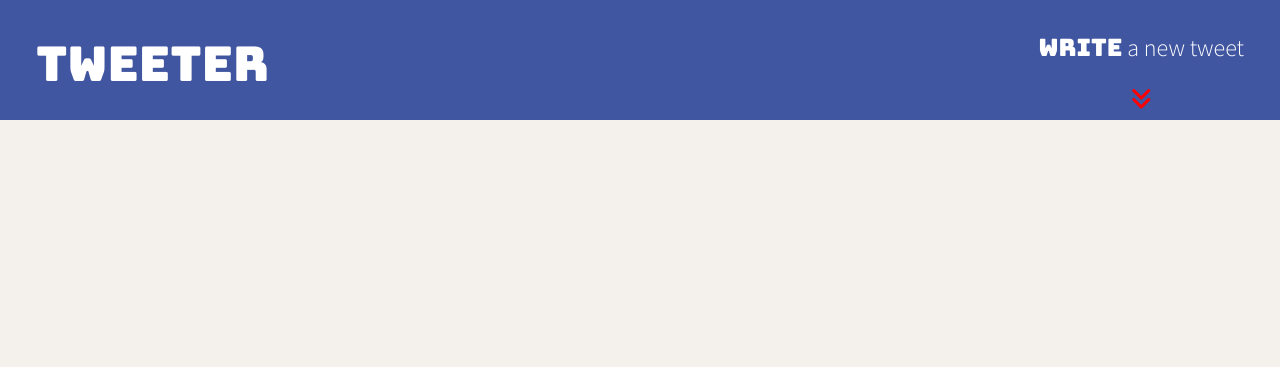
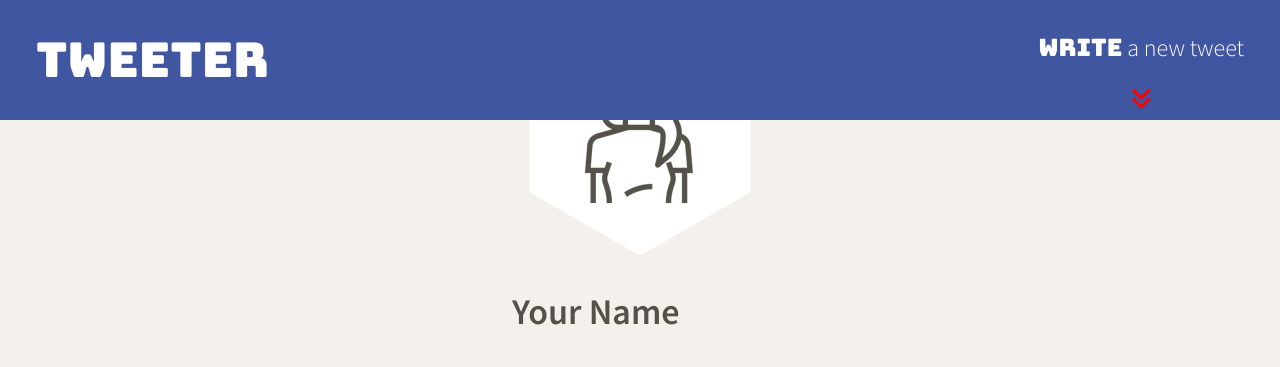
Before and after one commit to jayrmesa/Tweeter-Project, a website: page public/index.html in a window 1280 px wide. Drawn offline with nearby package versions, Linux system fonts and the light colour scheme.

Commit message:
added logo and your name, and id's but need to fix the logo

```diff
--- a/public/index.html
+++ b/public/index.html
@@ -23,6 +23,10 @@
   </head>
 
   <body>
+
+    <div class="navspacing">
+
+
     <!-- Top nav bar (fixed) -->
     <nav class="nav-bar">
       <span id="logo">Tweeter</span>
@@ -31,7 +35,17 @@
     </div>
     </nav>
 
+    <header>
+      <div class="avatar">
+          <img src="/images/profile-hex.png">
+      </div>
+      <div>
+          <h2>Your Name</h2>
+      </div>
+    </header>
+
     <!-- Page-specific (main) content here -->
     <main class="container"></main>
+  </div>
   </body>
 </html>
--- a/public/styles/layout.css
+++ b/public/styles/layout.css
@@ -8,6 +8,12 @@ html {
 }
 *, *:before, *:after {
   box-sizing: inherit;
+}
+
+.navspacing {
+  align-items: center;
+  display: flex;
+  flex-direction: column;
 }
 
 /*
--- a/public/styles/nav.css
+++ b/public/styles/nav.css
@@ -3,14 +3,11 @@
   width: 100%;
   background-color: #4056A1;
   color: #FFFFFF;
+  position: fixed;
   display: flex;
   padding: 1.5em;
   justify-content: space-between;
-}
-
-
-#logo {
-  font-size: 3rem;
+  align-items: center;
 }
 
 .write-tweet {
@@ -20,8 +17,10 @@
   display: flex;
 }
 
+#logo {
+  font-size: 3rem;
+}
+
 .fa-angles-down {
-  /* display: block !important; */
-  /* text-align: center; */
   color: red;
 }
--- a/server/data-files/initial-tweets.json
+++ b/server/data-files/initial-tweets.json
@@ -8,7 +8,7 @@
     "content": {
       "text": "If I have seen further it is by standing on the shoulders of giants"
     },
-    "created_at": 1667777484571
+    "created_at": 1667846695080
   },
   {
     "user": {
@@ -19,6 +19,6 @@
     "content": {
       "text": "Je pense , donc je suis"
     },
-    "created_at": 1667863884571
+    "created_at": 1667933095080
   }
 ]
```
